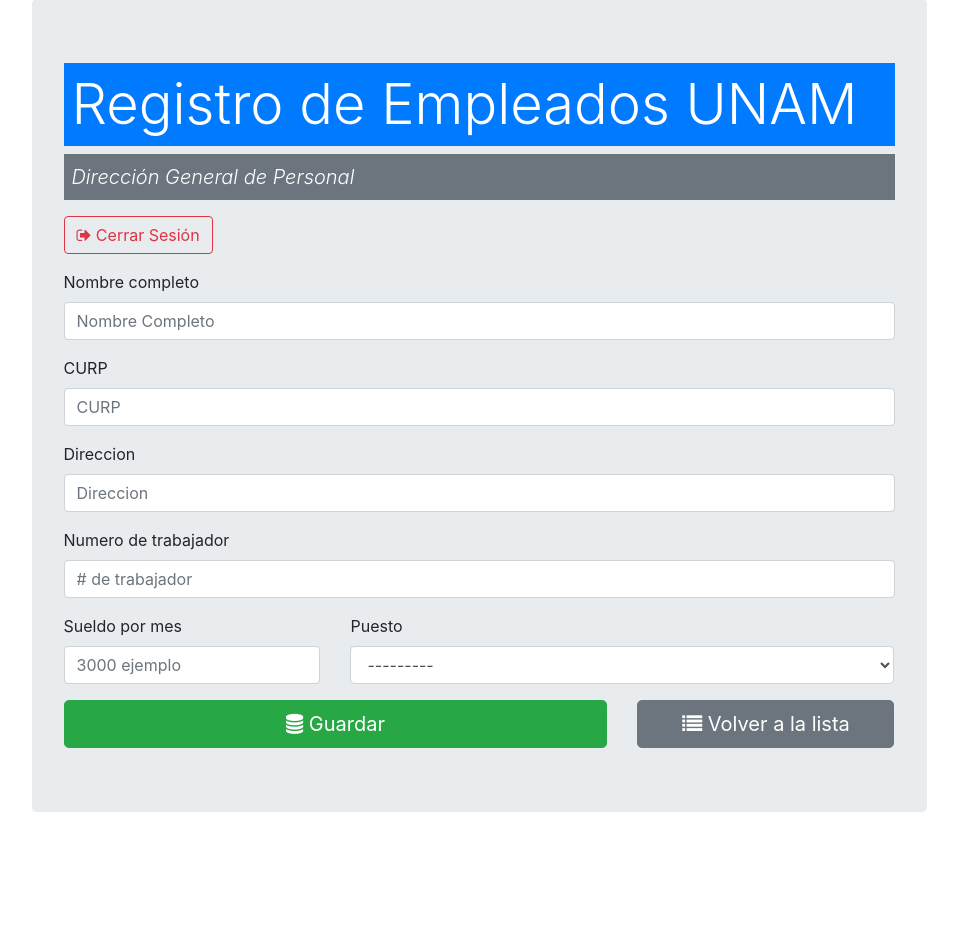
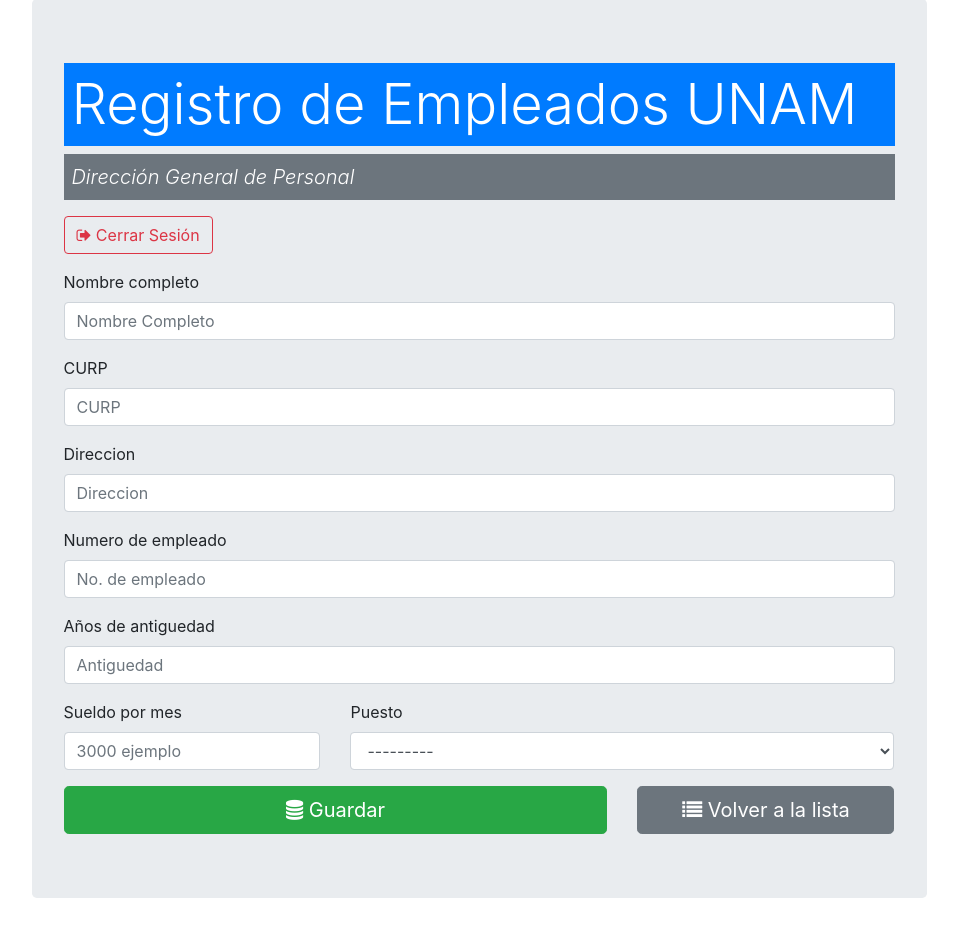
Before and after one commit to VictorDeGallegos/RegistrosUNAM, a Django app: page /registro/form/ in a window 1280 px wide. Shown: the part 49-979 px from the top of the page, without its empty margins (161-1119 px from the left). Before the commit the page ends 861 px from the top, so only its background shows below. Run offline with Django 3.2, Linux system fonts and the light colour scheme; a user stored in the database is signed in; data comes from the database, SQL or seed files in the repository; both versions use the stored data as it was after the commit; some libraries are stand-ins or nearby versions.

Commit message:
Añadiendo años de antiguedad

```diff
--- a/employee/employeeregister/forms.py
+++ b/employee/employeeregister/forms.py
@@ -8,12 +8,13 @@ class employeeForm(forms.ModelForm):
     class Meta:
         model = employee
         fields = ("nombre_completo", "CURP", "direccion",
-                  "numero_de_empleado", "sueldo", "position")
+                  "numero_de_empleado", "antiguedad", "sueldo", "position")
         widgets = {
             'nombre_completo': forms.TextInput(attrs={'class': 'form-control', 'id': 'nombre_completo', 'placeholder': 'Nombre Completo'}),
             'CURP': forms.TextInput(attrs={'class': 'form-control', 'id': 'CURP', 'placeholder': 'CURP'}),
             'direccion': forms.TextInput(attrs={'class': 'form-control', 'id': 'direccion', 'placeholder': 'Direccion'}),
-            'numero_de_empleado': forms.TextInput(attrs={'class': 'form-control', 'id': 'mobNo', 'placeholder': '# de trabajador'}),
+            'numero_de_empleado': forms.TextInput(attrs={'class': 'form-control', 'id': 'mobNo', 'placeholder': 'No. de empleado'}),
+            'antiguedad': forms.TextInput(attrs={'class': 'form-control', 'id': 'antiguedad', 'placeholder': 'Antiguedad'}),
             'sueldo': forms.TextInput(attrs={'class': 'form-control', 'id': 'sueldo', 'placeholder': '3000 ejemplo'}),
             'position': forms.Select(attrs={'class': 'form-control', 'id': 'exampleFormControlSelect1'}),
         }
--- a/employee/employeeregister/models.py
+++ b/employee/employeeregister/models.py
@@ -1,4 +1,6 @@
 from django.db import models
+from django.core.validators import MaxValueValidator
+from django.core.validators import RegexValidator
 
 # Create your models here.
 
@@ -16,6 +18,8 @@ class employee(models.Model):
     direccion = models.CharField(max_length=200)
     sueldo = models.CharField(max_length=5)
     numero_de_empleado = models.CharField(max_length=10)
+    antiguedad = models.CharField(max_length=2, validators=[
+                                  RegexValidator(r'^\d{1,10}$')])
     position = models.ForeignKey(position, on_delete=models.CASCADE)
 
     def __str__(self):
--- a/employee/employeeregister/templates/employee/employeeform.html
+++ b/employee/employeeregister/templates/employee/employeeform.html
@@ -14,8 +14,12 @@
     {{form.direccion}}
   </div>
   <div class="form-group">
-    <label for="mobNo">Numero de trabajador</label>
+    <label for="mobNo">Numero de empleado</label>
     {{form.numero_de_empleado}}
+  </div>
+  <div class="form-group">
+    <label for="antiguedad">Años de antiguedad</label>
+    {{form.antiguedad}}
   </div>
   <div class="row">
     <div class="col-md-4">
--- a/employee/employeeregister/views.py
+++ b/employee/employeeregister/views.py
@@ -23,6 +23,7 @@ def employee_form(request):
                 direccion=request.POST['direccion'],
                 sueldo=request.POST['sueldo'],
                 numero_de_empleado=request.POST['numero_de_empleado'],
+                antiguedad=request.POST['antiguedad'],
                 position=form.cleaned_data['position']
 
             )
```
Also changed, not shown: employee/db.sqlite3, employee/employeeregister/migrations/0001_initial.py.
